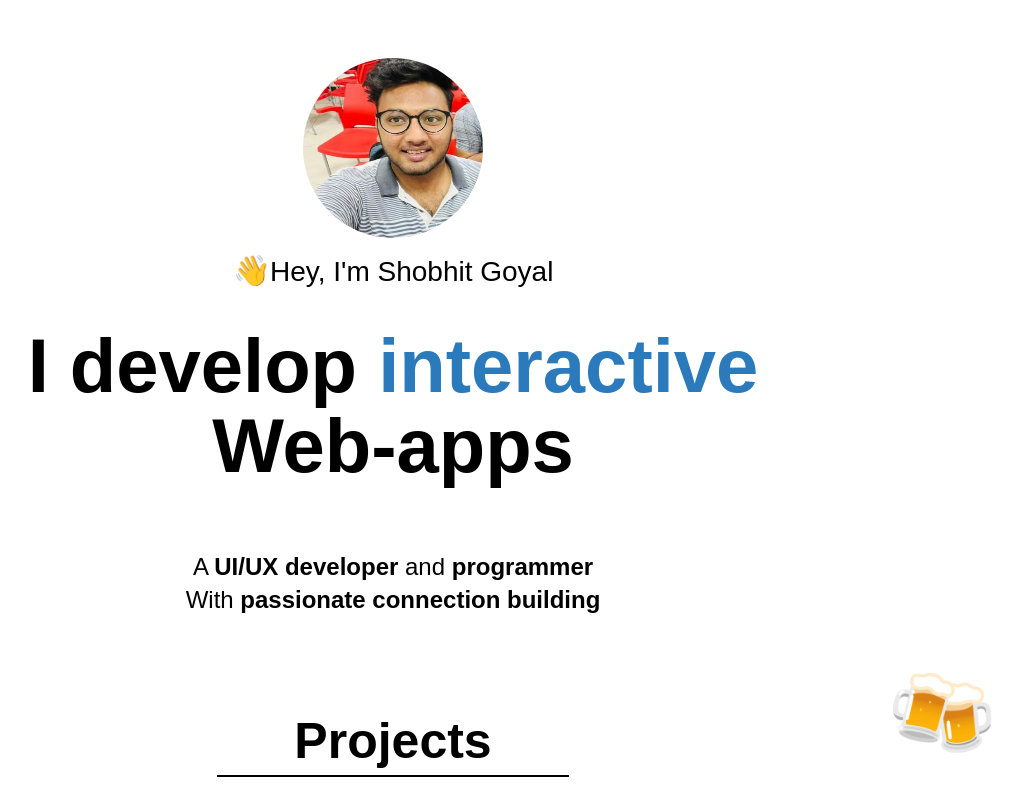
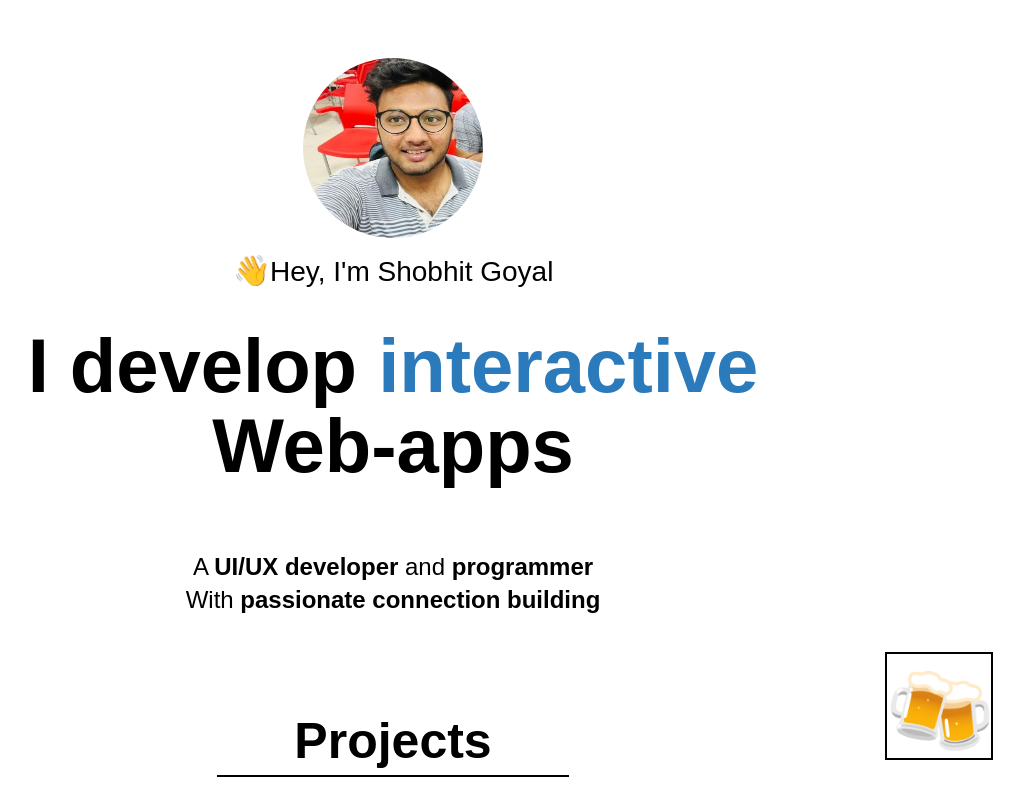
Before and after one commit to Shobhit67/Portfolio, a React (Create React App) app: page / in a window 1280 px wide. Shown: the top 800 px of the page, without its empty margins (247-1271 px from the left). Built offline with nearby package versions, Linux system fonts and the light colour scheme.

Commit message:
Change meet logo

```diff
--- a/src/index.css
+++ b/src/index.css
@@ -106,17 +106,19 @@ p {
 /* ***********************************Coffee Section*******************************8 */
 
 .meet {
-  display: flex;
+  display:inline-flex;
   width: 10.4rem;
   height: 10.4rem;
   position: fixed;
   right: 4rem;
   bottom: 4rem;
   cursor: pointer;
+  border: 2px solid;
 }
 
 @media (max-width: 1195px) {
   .meet {
+    display: flex;
     border: 2px solid;
     height: 2rem;
     width: 0rem;
@@ -127,6 +129,7 @@ p {
 
 @media (max-width: 768px) {
   .meet {
+    display: flex;
     border: 2px solid;
     height: 2rem;
     width: 0rem;
```
